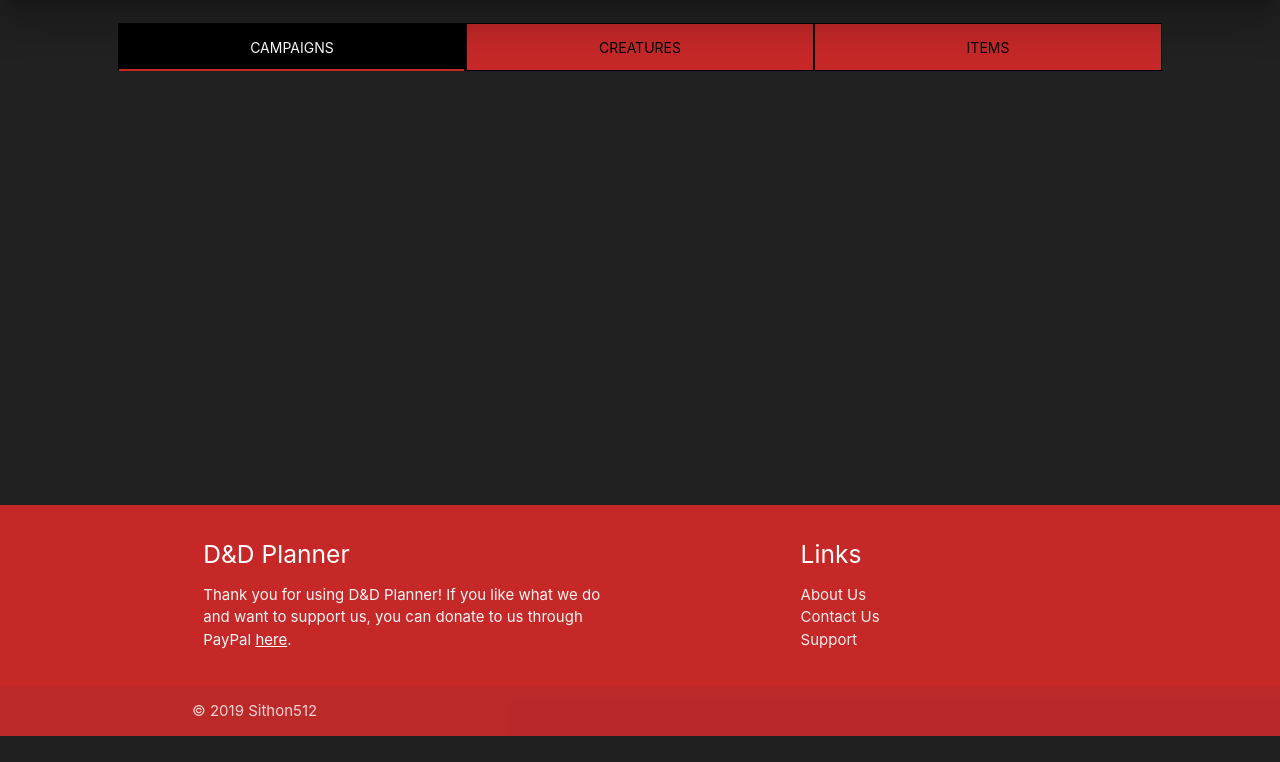
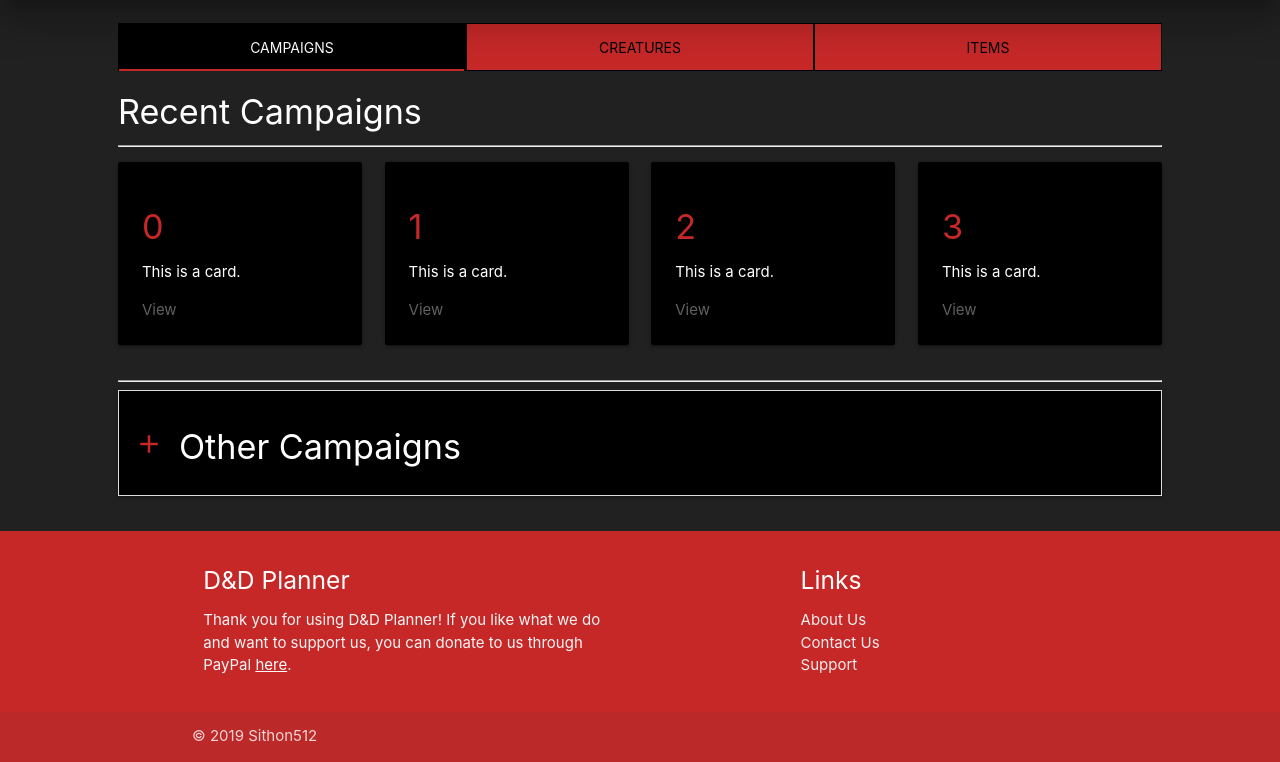
Before and after one commit to sithon512/DnD-Planner, a Django app: page /planner-home/ in a window 1280 px wide. Shown: the part 64-826 px from the top of the page. Before the commit the page ends 800 px from the top, so only its background shows below. Run offline with Django 3.2, Linux system fonts and the light colour scheme; the visitor is signed in with stand-in values (Sample User, id 1).

Commit message:
Create sample layout for planner home

```diff
--- a/DnDPlanner/main/templates/main/planner-home.html
+++ b/DnDPlanner/main/templates/main/planner-home.html
@@ -124,11 +124,141 @@
 							<li class="tab col s4"><a href="#item_tab">Items</a></li>
 						</ul>
 					</div>
-					<div id="campaign_tab" class="col s12">
+					<!-- campaign tab -->
+					<div id="campaign_tab" class="col s12 m10 l10 offset-m1 offset-l1">
+						<h4>Recent Campaigns</h4>
+						<hr>
+						<div class="row">
+							{% for campaign in top_campaigns %}
+							<div class="col s12 m6 l3">
+								<div class="card-panel black">
+									<div class="card-content">
+										<span class="card-title" style="color:#C62828"><h4>{{campaign}}</h4></span>
+										<p>This is a card.</p>
+									</div>
+									<div class="card-action">
+										<a href="#" style="color:#616161">View</a>
+									</div>
+								</div>
+							</div>
+							{% endfor %}
+						</div>
 
+						<hr>
+
+						<ul class="collapsible">
+							<li>
+								<div class="collapsible-header black"><h4><i class="material-icons" style="font-size: 30px;color:#C62828">add</i>Other Campaigns</h4></div>
+								<div class="collapsible-body">
+									<div class="row">
+										{% for campaign in other_campaigns %}
+										<div class="col s12 m6 l3">
+											<div class="card-panel black">
+												<div class="card-content">
+													<span class="card-title" style="color:#C62828"><h4>{{campaign}}</h4></span>
+													<p>This is a card.</p>
+												</div>
+												<div class="card-action">
+													<a href="#" style="color:#616161">View</a>
+												</div>
+											</div>
+										</div>
+										{% endfor %}
+									</div>
+								</div>
+							</li>
+						</ul>
 					</div>
-					<div id="creature_tab" class="col s12">creature tab</div>
-					<div id="item_tab" class="col s12">item tab</div>
+					<!-- creature tab -->
+					<div id="creature_tab" class="col s12 m10 l10 offset-m1 offset-l1">
+						<h4>Recent Creatures</h4>
+						<hr>
+						<div class="row">
+							{% for creature in top_creatures %}
+							<div class="col s12 m6 l3">
+								<div class="card-panel black">
+									<div class="card-content">
+										<span class="card-title" style="color:#C62828"><h4>{{creature}}</h4></span>
+										<p>This is a card.</p>
+									</div>
+									<div class="card-action">
+										<a href="#" style="color:#616161">View</a>
+									</div>
+								</div>
+							</div>
+							{% endfor %}
+						</div>
+
+						<hr>
+
+						<ul class="collapsible">
+							<li>
+								<div class="collapsible-header black"><h4><i class="material-icons" style="font-size: 30px;color:#C62828">add</i>Other Creatures</h4></div>
+								<div class="collapsible-body">
+									<div class="row">
+										{% for creature in other_creatures %}
+										<div class="col s12 m6 l3">
+											<div class="card-panel black">
+												<div class="card-content">
+													<span class="card-title" style="color:#C62828"><h4>{{creature}}</h4></span>
+													<p>This is a card.</p>
+												</div>
+												<div class="card-action">
+													<a href="#" style="color:#616161">View</a>
+												</div>
+											</div>
+										</div>
+										{% endfor %}
+									</div>
+								</div>
+							</li>
+						</ul>
+					</div>
+					<!-- item tab -->
+					<div id="item_tab" class="col s12 m10 l10 offset-m1 offset-l1">
+						<h4>Recent Items</h4>
+						<hr>
+						<div class="row">
+							{% for item in top_items %}
+							<div class="col s12 m6 l3">
+								<div class="card-panel black">
+									<div class="card-content">
+										<span class="card-title" style="color:#C62828"><h4>{{item}}</h4></span>
+										<p>This is a card.</p>
+									</div>
+									<div class="card-action">
+										<a href="#" style="color:#616161">View</a>
+									</div>
+								</div>
+							</div>
+							{% endfor %}
+						</div>
+
+						<hr>
+
+						<ul class="collapsible">
+							<li>
+								<div class="collapsible-header black"><h4><i class="material-icons" style="font-size: 30px;color:#C62828">add</i>Other Items</h4></div>
+								<div class="collapsible-body">
+									<div class="row">
+										{% for item in other_items %}
+										<div class="col s12 m6 l3">
+											<div class="card-panel black">
+												<div class="card-content">
+													<span class="card-title" style="color:#C62828"><h4>{{item}}</h4></span>
+													<p>This is a card.</p>
+												</div>
+												<div class="card-action">
+													<a href="#" style="color:#616161">View</a>
+												</div>
+											</div>
+										</div>
+										{% endfor %}
+									</div>
+								</div>
+							</li>
+						</ul>
+					</div>
 				</div>
 			</div>
 {% endblock %}
```
